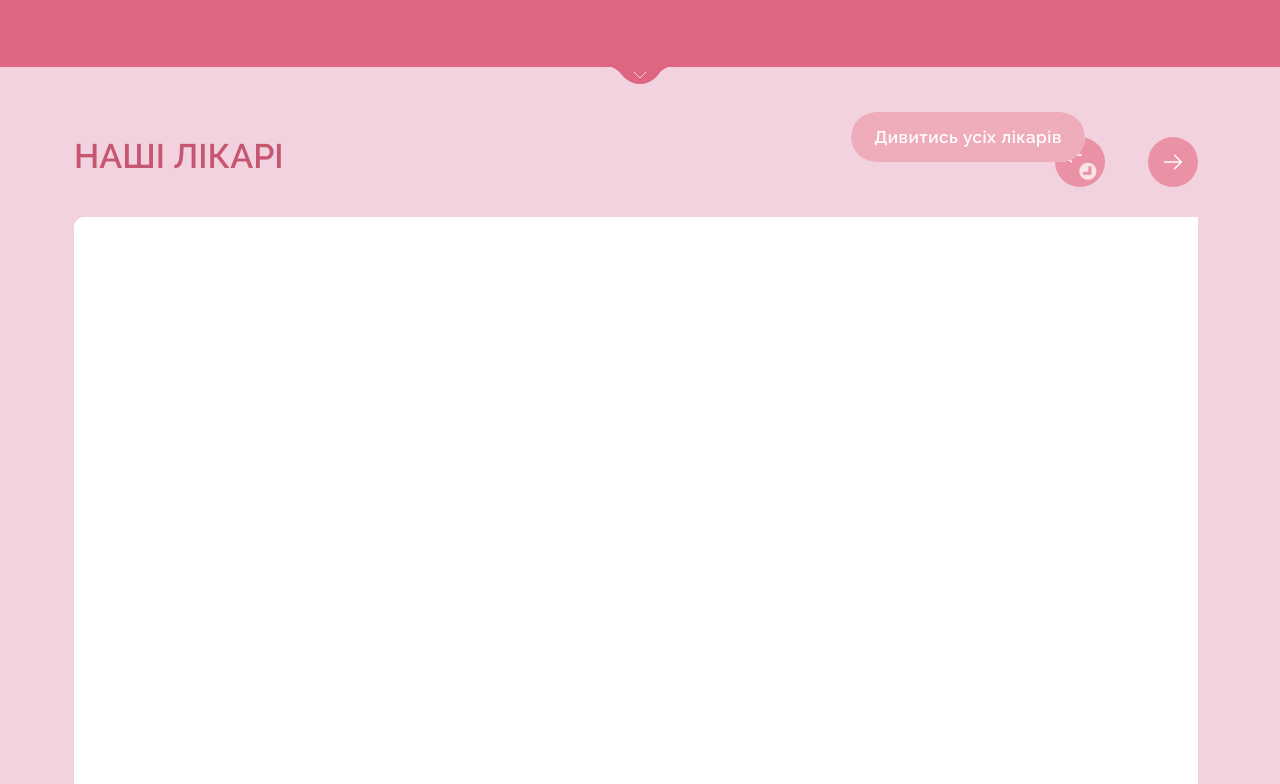
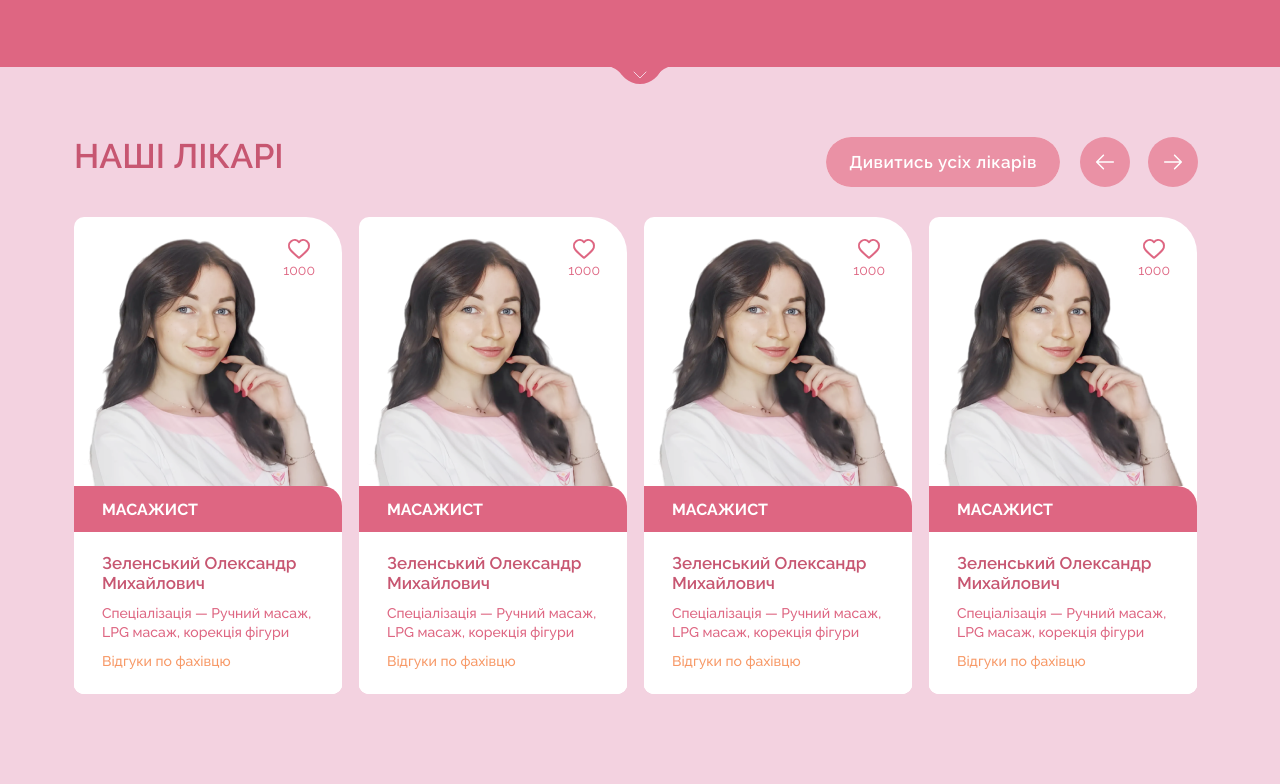
Before and after one commit to UmeloAgency/vitaline, a plain HTML site: page index.html in a window 1280 px wide. Shown: the part 2136-2920 px from the top of the page. Drawn offline with nearby package versions, Linux system fonts and the light colour scheme.

Commit message:
carusel add

```diff
--- a/index.html
+++ b/index.html
@@ -10,6 +10,7 @@
       href="https://fonts.googleapis.com/css2?family=Montserrat:wght@100..900&family=Raleway:wght@100..900&display=swap"
       rel="stylesheet"
     />
+
     <link rel="stylesheet" type="text/css" href="slick/slick.css" />
     <link rel="stylesheet" type="text/css" href="slick/slick-theme.css" />
     <link rel="stylesheet" href="./style/css/style.min.css" />
@@ -632,7 +633,7 @@
         <h3 class="doctors__title title">НАШІ ЛІКАРІ</h3>
 
         <div class="carusel doctors__carusel">
-          <div class="carusel__wrapper" id="slider-doc">
+          <div class="" id="slider-doc">
             <div class="card__wrapper">
               <div class="card__inner">
                 <div class="doctorcard__content card">
@@ -971,7 +972,7 @@
           <div class="carusel__controllers">
             <button
               type="button"
-              class="carusel__btn left button-icon slick-prev"
+              class="carusel__btn left button-icon"
               id="slider-left-doc"
               aria-label="Next"
             >
@@ -989,7 +990,7 @@
               </svg>
             </button>
           </div>
-          <button class="button-text carusel__linkAll slick-next">
+          <button class="button-text carusel__linkAll">
             <a href="/" class="carusel__linkAll_text">Дивитись усіх лікарів</a>
           </button>
         </div>
@@ -1491,35 +1492,76 @@
     </div>
 
     <script src="js/menu.js"></script>
-    <script src="js/jquery.min.js"></script>
+
+    <script
+      type="text/javascript"
+      src="//code.jquery.com/jquery-1.11.0.min.js"
+    ></script>
+    <script
+      type="text/javascript"
+      src="//code.jquery.com/jquery-migrate-1.2.1.min.js"
+    ></script>
+    <script type="text/javascript" src="slick/slick.min.js"></script>
+
+    <!-- <script src="js/jquery.min.js"></script> -->
     <script src="js/beforeafter.js"></script>
-    <script src="js/slick.js"></script>
+    <!-- <script src="slick/slick.min.js"></script> -->
     <!-- <script src="js/carusel.js"></script> -->
 
     <script type="text/javascript">
       $(document).ready(function () {
         $('#slider-doc').slick({
-          // settingname: setting-value
-        });
-      });
-
-      $('.before_after_image_slider').slick({
-        slidesToShow: 1,
-        arrows: true,
-        draggable: false,
-        centerMode: true,
-        centerPadding: 0,
-        swipe: false,
-        adaptiveHeight: true,
+          infinite: true,
+          slidesToShow: 4,
+          slidesToScroll: 1,
+          variableWidth: true,
+          prevArrow: document.querySelector('#slider-right-doc'),
+          nextArrow: document.querySelector('#slider-right-doc'),
           responsive: [
             {
-            breakpoint: 1080,
+              breakpoint: 1024,
               settings: {
-              // arrows: false
+                slidesToShow: 4,
+                slidesToScroll: 1,
               },
             },
+            {
+              breakpoint: 600,
+              settings: {
+                slidesToShow: 1,
+                slidesToScroll: 1,
+              },
+            },
+            {
+              breakpoint: 480,
+              settings: {
+                slidesToShow: 1,
+                slidesToScroll: 1,
+              },
+            },
+            // You can unslick at a given breakpoint now by adding:
+            // settings: "unslick"
+            // instead of a settings object
           ],
         });
+
+        // $('.before_after_image_slider').slick({
+        //   slidesToShow: 1,
+        //   arrows: true,
+        //   draggable: false,
+        //   centerMode: true,
+        //   centerPadding: 0,
+        //   swipe: false,
+        //   adaptiveHeight: true,
+        //   responsive: [
+        //     {
+        //       breakpoint: 1080,
+        //       settings: {
+        //         // arrows: false
+        //       },
+        //     },
+        //   ],
+        // });
 
         $('.before_after_image_slide').beforeAfter({
           movable: true,
@@ -1537,6 +1579,7 @@
             // console.log(event.target);
           },
         });
+      });
     </script>
   </body>
 </html>
--- a/scss/component/doctorcard/_doctorcard.scss
+++ b/scss/component/doctorcard/_doctorcard.scss
@@ -116,6 +116,12 @@
   }
   &__button {
     width: calc((100% - 15px) / 2);
+
+    @include _1024 {
+      opacity: 0;
+      height: 39px;
+      transition: all 0.3s linear;
+    }
     span {
       position: relative;
       z-index: 2;
@@ -139,12 +145,6 @@
       background-color: $semi-medium-color;
 
       @include animation-bg-left-to-right($dark-color);
-    }
-
-    @include _1024 {
-      opacity: 0;
-      height: 39px;
-      transition: all 0.3s linear;
     }
   }
 
@@ -171,16 +171,20 @@
   }
 }
 
+.slick-list {
+  overflow: visible;
+}
+
 .card__wrapper {
   @include _1024 {
     &:hover .doctorcard__buttonblock {
-      transition: all 0.15s linear;
+      transition: all 0.1s linear;
       bottom: -74px;
     }
 
     &:hover .doctorcard__button {
       opacity: 1;
-      transition: all 0.3s linear 0.25s;
+      transition: all 0.12s linear 0.12s;
     }
   }
 }
--- a/scss/mixin/_media.scss
+++ b/scss/mixin/_media.scss
@@ -9,6 +9,12 @@
 
 @mixin _1248 {
   @media (min-width: 1248px) {
+    @content;
+  }
+}
+
+@mixin _1180 {
+  @media (min-width: 1180px) {
     @content;
   }
 }
--- a/scss/pages/home-page/_doctors.scss
+++ b/scss/pages/home-page/_doctors.scss
@@ -35,6 +35,10 @@
       margin-bottom: 0;
       height: 600px;
     }
+
+    @include _1180 {
+      overflow: hidden;
+    }
   }
 
   // .carusel {
```
Also changed, not shown: style/css/style.css, style/css/style.min.css, 2 other files. Lines whose indentation alone changed are shown as unchanged.
